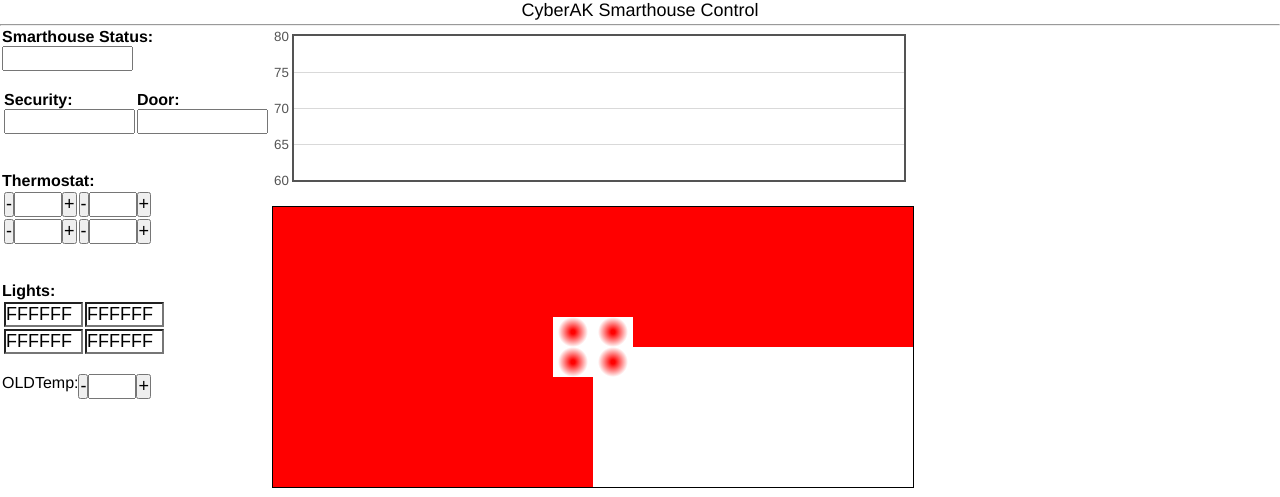
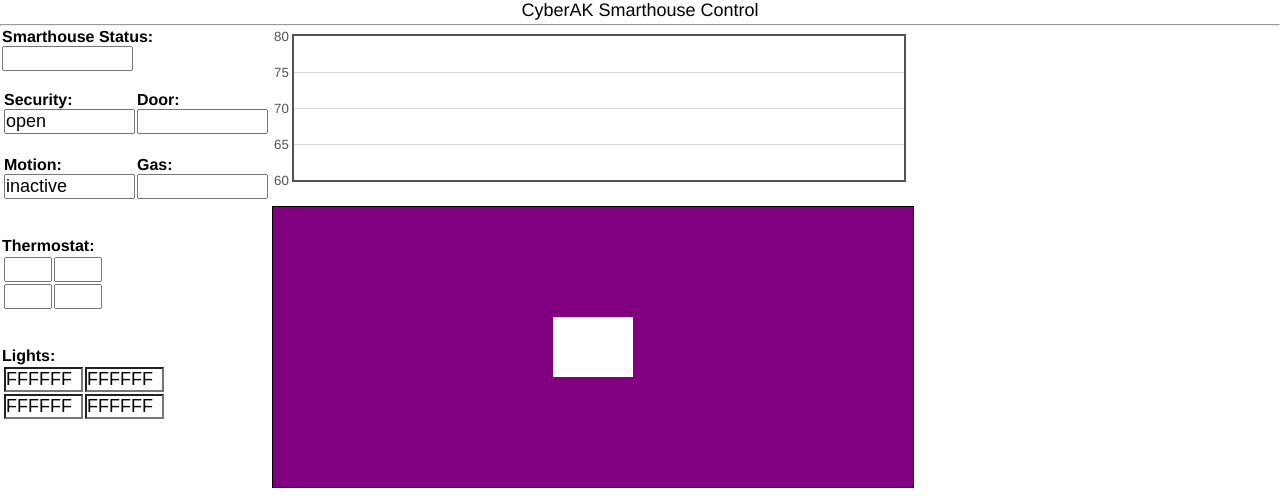
Before and after one commit to SuicideSin/smarthouse, a plain HTML site: page web/index.html in a window 1280 px wide. Shown: the part 303-800 px from the top of the page. Drawn offline with Linux system fonts and the light colour scheme; no server answers.

Commit message:
Fixed shit...

```diff
--- a/web/index.html
+++ b/web/index.html
@@ -30,8 +30,19 @@ GK12 Smarthouse Web Source
 			var flot_y_min=60;
 			var flot_y_max=80;
 
-			//Global Desired Temperature Variable
-			var desired_temp=75;
+			//Global Desired Temperature Array
+			var desired_temp=new Array;
+			desired_temp[0]=0;
+			desired_temp[1]=0;
+			desired_temp[2]=0;
+			desired_temp[3]=0;
+
+			//Global Fans Array
+			var fans=new Array;
+			fans[0]=false;
+			fans[1]=false;
+			fans[2]=false;
+			fans[3]=false;
 
 			//Initialize Function
 			function initialize()
@@ -47,6 +58,20 @@ GK12 Smarthouse Web Source
 
 				//Set Color House Interval
 				setInterval(color_house,2000);
+
+				//Thermostat Input Text Area Focus Fix
+				document.getElementById("desired_temp0").hasFocus=false;
+				document.getElementById("desired_temp0").onfocus=function(){this.hasFocus=true;};
+				document.getElementById("desired_temp0").onblur =function(){this.hasFocus=false;};
+				document.getElementById("desired_temp1").hasFocus=false;
+				document.getElementById("desired_temp1").onfocus=function(){this.hasFocus=true;};
+				document.getElementById("desired_temp1").onblur =function(){this.hasFocus=false;};
+				document.getElementById("desired_temp2").hasFocus=false;
+				document.getElementById("desired_temp2").onfocus=function(){this.hasFocus=true;};
+				document.getElementById("desired_temp2").onblur =function(){this.hasFocus=false;};
+				document.getElementById("desired_temp3").hasFocus=false;
+				document.getElementById("desired_temp3").onfocus=function(){this.hasFocus=true;};
+				document.getElementById("desired_temp3").onblur =function(){this.hasFocus=false;};
 			}
 
 			//Flot Pack XY Function (Makes a single column array into a double column array with data numberings)
@@ -113,8 +138,45 @@ GK12 Smarthouse Web Source
 							if(return_json)
 							{
 								//Set Updated Desired Temperature
-								desired_temp=parseInt(return_json.desired);
-								document.getElementById("desired_temp").value=desired_temp;
+								desired_temp[0]=parseInt(return_json.desired0);
+								desired_temp[1]=parseInt(return_json.desired1);
+								desired_temp[2]=parseInt(return_json.desired2);
+								desired_temp[3]=parseInt(return_json.desired3);
+
+								//Update Thermostat Text Inputs (If not focused)
+								if(!document.getElementById("desired_temp0").hasFocus)
+									document.getElementById("desired_temp0").value=desired_temp[0];
+								if(!document.getElementById("desired_temp1").hasFocus)
+									document.getElementById("desired_temp1").value=desired_temp[1];
+								if(!document.getElementById("desired_temp2").hasFocus)
+									document.getElementById("desired_temp2").value=desired_temp[2];
+								if(!document.getElementById("desired_temp3").hasFocus)
+									document.getElementById("desired_temp3").value=desired_temp[3];
+
+								//Update Fans
+								fans[0]=parseInt(return_json.fan0)!=0;
+								fans[1]=parseInt(return_json.fan1)!=0;
+								fans[2]=parseInt(return_json.fan2)!=0;
+								fans[3]=parseInt(return_json.fan3)!=0;
+
+								//Update Status
+
+								//Security Status
+								if(parseInt(return_json.security)!=0)
+									document.getElementById("security").value="locked";
+								else
+									document.getElementById("security").value="open";
+
+								//Door Status
+
+								//Motion Status
+								if(parseInt(return_json.motion)!=0)
+									document.getElementById("motion").value="active";
+								else
+									document.getElementById("motion").value="inactive";
+
+								//Gas Sensor
+								document.getElementById("gas").value=return_json.gas;
 
 								//Flot Graphs Array (Array containing graph arrays)
 								var flot_graph_array=[];
@@ -146,70 +208,40 @@ GK12 Smarthouse Web Source
 			{
 				var xmlhttp=new XMLHttpRequest();
 
-				var fan1=true;
-				var fan2=true;
-				var fan3=true;
-				var fan4=true;
+				var diffs=new Array();
 
-				var temp1=70;
-				var temp2=68;
-				var temp3=65;
-				var temp4=71;
-				var desired1=71;
-				var desired2=71;
-				var desired3=71;
-				var desired4=71;
-
-				var dif1=desired1-temp1;
-				var dif2=desired2-temp2;
-				var dif3=desired3-temp3;
-				var dif4=desired4-temp4;
+				for(var ii=0;ii<4;++ii)
+					diffs[ii]=desired_temp[ii]-flot_temps[ii][flot_temps[ii].length-1];
 
 				var c=document.getElementById("myCanvas");
 				var ctx=c.getContext("2d");
 
-				//room1
-				if(desired1-temp1>0)
-					ctx.fillStyle="#FF0000";
-				if(desired1-temp1==0)
-					ctx.fillStyle="#FFFFFF";
-				if(desired1-temp1<0)
-					ctx.fillStyle="#0000FF";
-				ctx.fillRect(0,0,320,140);
+				for(var room=0;room<4;++room)
+				{
+					var blue=parseInt((20+diffs[room])*255/40);
+					var red=parseInt(255-blue);
 
-				//room2
-				if(desired2-temp2>0)
-					ctx.fillStyle="#FF0000";
-				if(desired2-temp2==0)
-					ctx.fillStyle="#FFFFFF";
-				if(desired2-temp2<0)
-					ctx.fillStyle="#0000FF";
-				ctx.fillRect(320,0,320,140);
+					ctx.fillStyle='rgb('+red+',0,'+blue+')';
 
-				//room3
-				if(desired3-temp3>0)
-					ctx.fillStyle="#FF0000";
-				if(desired3-temp3==0)
-					ctx.fillStyle="#FFFFFF";
-				if(desired3-temp3<0)
-					ctx.fillStyle="#0000FF";
-				ctx.fillRect(0,140,320,140);
+					var xoff=0;
+					var yoff=0;
 
-				//room4
-				if(desired4-temp4>0)
-					ctx.fillStyle="#FF0000";
-				if(desired4-temp4==0)
-					ctx.fillStyle="#FFFFFF";
-				if(desired4-temp4<0)
-					ctx.fillStyle="#0000FF";
-				ctx.fillRect(320,140,320,140);
+					if(room%2>0)
+						xoff=320;
+
+					if(room>1)
+						yoff=140;
+
+					ctx.fillRect(xoff,yoff,320,140);
+				}
 
 				ctx.fillStyle="#FFFFFF";
 				ctx.fillRect(280,110,80,60);
 
+
 				//fan1
 				var grd=ctx.createRadialGradient(300,125,2,300,125,15)
-				if(fan1)
+				if(fans[0])
 					grd.addColorStop(0,"red");
 				else
 					grd.addColorStop(0,"white");
@@ -219,7 +251,7 @@ GK12 Smarthouse Web Source
 
 				//fan2
 				var grd=ctx.createRadialGradient(340,125,2,340,125,15)
-				if(fan2)
+				if(fans[1])
 					grd.addColorStop(0,"red");
 				else
 					grd.addColorStop(0,"white");
@@ -229,7 +261,7 @@ GK12 Smarthouse Web Source
 
 				//fan3
 				var grd=ctx.createRadialGradient(300,155,2,300,155,15)
-				if(fan3)
+				if(fans[2])
 					grd.addColorStop(0,"red");
 				else
 					grd.addColorStop(0,"white");
@@ -239,15 +271,13 @@ GK12 Smarthouse Web Source
 
 				//fan4
 				var grd=ctx.createRadialGradient(340,155,2,340,155,15)
-				if(fan4)
+				if(fans[3])
 					grd.addColorStop(0,"red");
 				else
 					grd.addColorStop(0,"white");
 				grd.addColorStop(1,"white");
 				ctx.fillStyle=grd;
 				ctx.fillRect(320,140,40,30);
-
-
 			}
 
 			//Colors Get Function
@@ -300,23 +330,12 @@ GK12 Smarthouse Web Source
 				xmlhttp.send(null);
 			}
 
-			//Decrement Desired Temperature Function
-			function decrement_desired_temp()
+			//Set Desired Temperature Function
+			function set_desired_temp(room,value)
 			{
 				//Create and Send XML HTTP Request
 				var xmlhttp=new XMLHttpRequest();
-				var new_temp=desired_temp-1;
-				xmlhttp.open("GET", encodeURIComponent("desired_temp="+new_temp),true);
-				xmlhttp.send(null);
-			}
-
-			//Increment Desired Temperature Function
-			function increment_desired_temp()
-			{
-				//Create and Send XML HTTP Request
-				var xmlhttp=new XMLHttpRequest();
-				var new_temp=desired_temp+1;
-				xmlhttp.open("GET", encodeURIComponent("desired_temp="+new_temp),true);
+				xmlhttp.open("GET", encodeURIComponent("desired_temp"+room+"="+value),true);
 				xmlhttp.send(null);
 			}
 		</script>
@@ -326,29 +345,54 @@ GK12 Smarthouse Web Source
 		<center><img src="http://facilities.alaska.edu/ua/eworf/images/UAF_LOGO.gif"></center>
 		<center>CyberAK Smarthouse Control</center>
 		<hr>
-		<TABLE><tr><td><b>Smarthouse Status:</b><br><input id="status" readonly size="10" /><br><br>
-			<TABLE><tr><td><b>Security:</b><br><input id="security" size="10" readonly /></td><td><b>Door:<b><br><input id="door" size="10" readonly /></td></tr></TABLE>
-			<br><br>
-			<b>Thermostat:</b><br><TABLE>
-				<tr><td><input type="button" value="-" /><input id="desired_temp1" size="2" readonly /><input type="button" value="+" /></td>
-				<td><input type="button" value="-" /><input id="desired_temp2" size="2" readonly /><input type="button" value="+" /></td></tr>
-				<tr><td><input type="button" value="-" /><input id="desired_temp3" size="2" readonly /><input type="button" value="+" /></td>
-				<td><input type="button" value="-" /><input id="desired_temp4" size="2" readonly /><input type="button" value="+" /></td></tr>
-				</TABLE>
-			<br><br>
-			<b>Lights:</b><br><TABLE>
-				<tr><td><input class="color" id="color0" onchange="colors_set(0,this.color);" size="5" readonly /></td>
-				<td><input class="color" id="color1" onchange="colors_set(1,this.color);" size="5" readonly /></td></tr>
-				<tr><td><input class="color" id="color2" onchange="colors_set(2,this.color);" size="5" readonly /></td>
-				<td><input class="color" id="color3" onchange="colors_set(3,this.color);" size="5" readonly /></td></tr>
-			</TABLE><br>
-			OLDTemp:<input type="button" value="-" onclick="decrement_desired_temp();" /><input id="desired_temp" size="2" readonly /><input type="button" value="+" onclick="increment_desired_temp();" />
-			<br>
-			</td><td>
-			<div id="flot_plot"></div><br>
-			<canvas id="myCanvas" width="640" height="280" style="border:1px solid #000000;">
-
-			</canvas>
-			</td></tr></TABLE>
+		<table>
+			<tr>
+				<td>
+					<b>Smarthouse Status:</b><br><input id="status" readonly size="10" /><br><br>
+					<table>
+						<tr>
+							<td><b>Security:</b><br><input id="security" value="open" size="10" readonly /></td>
+							<td><b>Door:<b><br><input id="door" size="10" readonly /></td>
+						</tr>
+					</table>
+					<br>
+					<table>
+						<tr>
+							<td><b>Motion:</b><br><input id="motion" value="inactive" size="10" readonly /></td>
+							<td><b>Gas:<b><br><input id="gas" size="10" readonly /></td>
+						</tr>
+					</table>
+					<br><br>
+					<b>Thermostat:</b><br>
+					<table>
+						<tr>
+							<td><input id="desired_temp0" size="2" onchange="set_desired_temp(0,this.value);"/></td>
+							<td><input id="desired_temp1" size="2" onchange="set_desired_temp(1,this.value);"/></td>
+						</tr>
+						<tr>
+							<td><input id="desired_temp2" size="2" onchange="set_desired_temp(2,this.value);"/></td>
+							<td><input id="desired_temp3" size="2" onchange="set_desired_temp(3,this.value);"/></td>
+						</tr>
+					</table>
+					<br><br>
+					<b>Lights:</b><br>
+					<table>
+						<tr>
+							<td><input class="color" id="color0" onchange="colors_set(0,this.color);" size="5" readonly /></td>
+							<td><input class="color" id="color1" onchange="colors_set(1,this.color);" size="5" readonly /></td>
+						</tr>
+						<tr>
+							<td><input class="color" id="color2" onchange="colors_set(2,this.color);" size="5" readonly /></td>
+							<td><input class="color" id="color3" onchange="colors_set(3,this.color);" size="5" readonly /></td>
+						</tr>
+					</table>
+					<br>
+				</td>
+				<td>
+				<div id="flot_plot"></div><br>
+				<canvas id="myCanvas" width="640" height="280" style="border:1px solid #000000;"></canvas>
+				</td>
+			</tr>
+		</table>
 	</body>
 </html>
```
Also changed, not shown: 6 other files.
